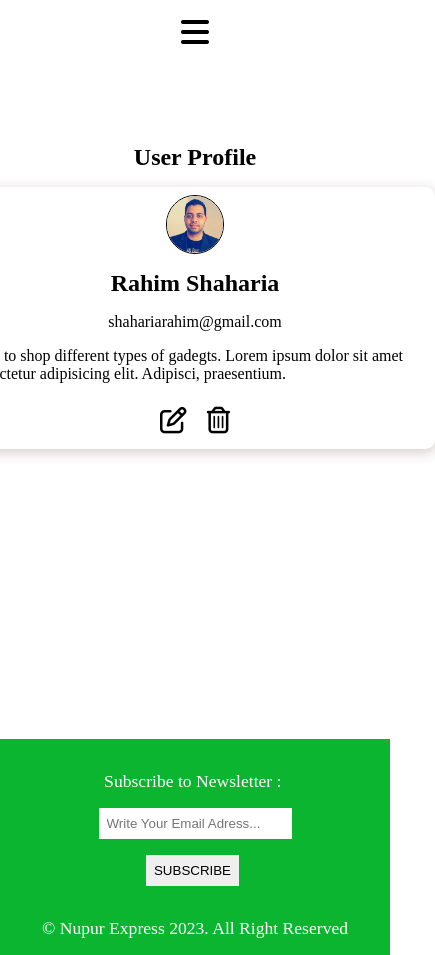
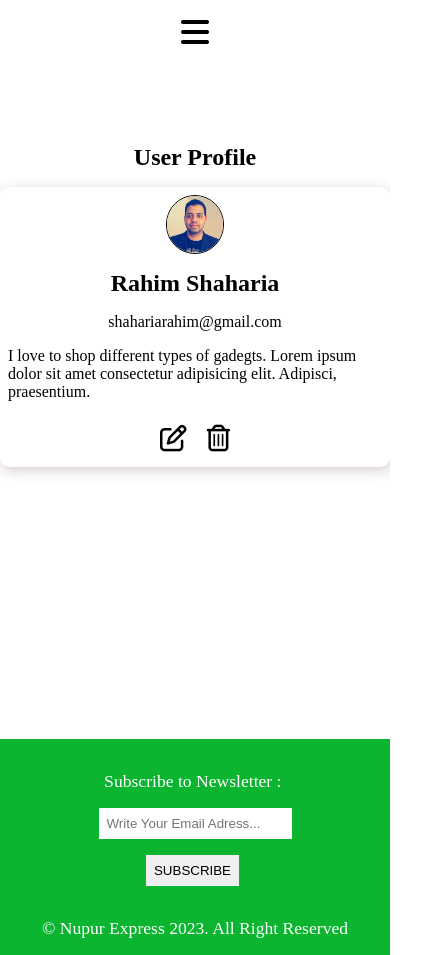
Before and after one commit to RAHIM999/nupur-ecommerce, a plain HTML site: page profile.html in a window 390 px wide. Shown: the whole page, 435 px wide, since content can reach past the window. Drawn offline with Linux system fonts and the light colour scheme.

Commit message:
Update style.css

```diff
--- a/style.css
+++ b/style.css
@@ -485,6 +485,9 @@ textarea {
     padding: 1rem;
 max-width: 100%;
 }
+    .profile-card{
+    max-width: 100%;
+}
 }
 @media(max-width:600px){
 
```
